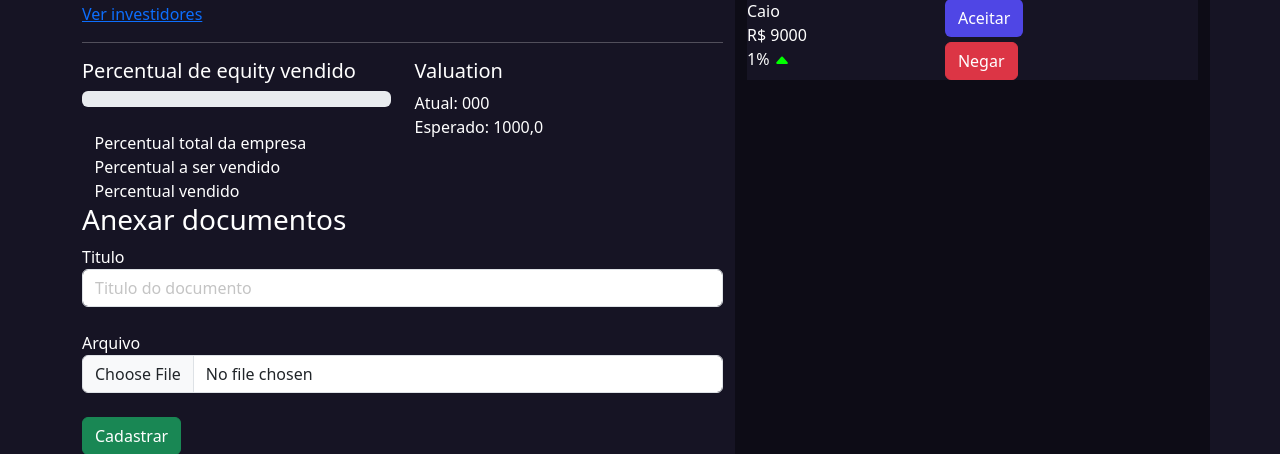
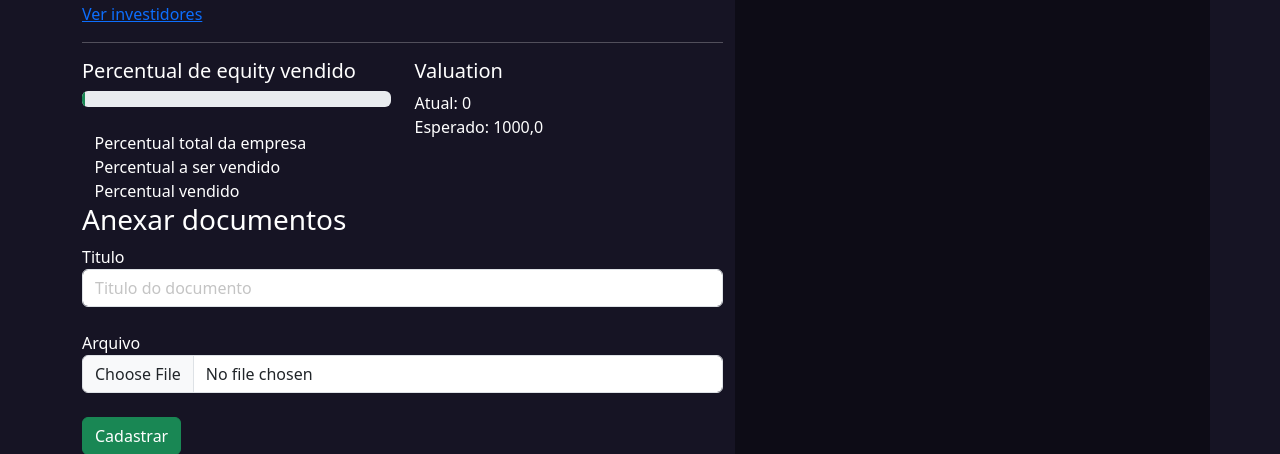
Before and after one commit to BrunoDorea/psw-11, a Django app: page /empresarios/empresa/1 in a window 1280 px wide. Shown: the part 496-950 px from the top of the page. Run offline with Django 5.2, Linux system fonts and the light colour scheme; a user stored in the database is signed in; tables that the repository leaves empty hold one stand-in row (values such as "Sample post"); grey boxes marked "Sample" are stand-in pictures.

Commit message:
sparkles: feat: ver empresa - empresario

```diff
--- a/empresarios/templates/empresa.html
+++ b/empresarios/templates/empresa.html
@@ -6,7 +6,6 @@
     <link rel="stylesheet" href="{% static 'empresarios/css/empresa.css' %}">
     <link rel="stylesheet" href="{% static 'usuarios/css/usuarios.css' %}">
 {% endblock 'head' %}
-
 
 {% block 'body' %}
     {% include "partials/barra_navegacao.html" %}
@@ -40,7 +39,7 @@
                         <a href="#" class="sub-fonte">Ver investidores</a>
                     </div>
                     <div class="col-md">
-                        <h2 class="titulo2">0 Captados</h2>
+                        <h2 class="titulo2">R$ {{total_captado}} captados</h2>
                     </div>
                 </div>
                 <hr>
@@ -49,9 +48,9 @@
                         <h5>Percentual de equity vendido</h5>
                         <div class="progress">
                             <div class="progress-bar bg-primary"
-                                 style="width: %"></div>
+                                 style="width: {{percentual_vendido}}%"></div>
                             <div class="progress-bar bg-success"
-                                 style="width: %"></div>
+                                 style="width: {{empresa.percentual_equity}}%"></div>
                         </div>
                         <br>
                         <label class="point-white"></label><span>&nbsp&nbsp Percentual total da empresa</span>
@@ -62,7 +61,7 @@
                     </div>
                     <div class="col-md">
                         <h5>Valuation</h5>
-                        <span class="sub-fonte">Atual: 000</span>
+                        <span class="sub-fonte">Atual: {{valuation_atual}}</span>
                         <br>
                         <span class="sub-fonte">Esperado: {{empresa.valuation}}</span>
                     </div>
@@ -133,40 +132,38 @@
                 <h3>Solicitações de investimentos</h3>
                 <hr>
                 <br>
-
+                {% for pi in proposta_investimentos_enviada %}
                     <div class="bg-color-dark card-investimento">
                         <div class="row">
                             <div class="col-md">
                                 <img src="{% static 'geral/img/foto_perfil.webp' %}" class="foto-perfil" alt="">
                             </div>
                             <div class="col-md-5" style="text-align: left">
-                                <span class="sub-fonte">Caio</span>
+                                <span class="sub-fonte">{{pi.investidor}}</span>
                                 <br>
-                                <span class="sub-fonte2">R$ 9000</span>
+                                <span class="sub-fonte2">R$ {{pi.valor}}</span>
                                 <br>
-                                <span class="sub-fonte2">1%
-
-
+                                <span class="sub-fonte2">{{pi.percentual}}%
+                                    {% if pi.valuation >= empresa.valuation %}
                                     <svg xmlns="http://www.w3.org/2000/svg" width="16" height="16" fill="currentColor" class="bi bi-caret-up-fill" style="color: #00ff00;" viewBox="0 0 16 16">
                                         <path d="m7.247 4.86-4.796 5.481c-.566.647-.106 1.659.753 1.659h9.592a1 1 0 0 0 .753-1.659l-4.796-5.48a1 1 0 0 0-1.506 0z"/>
                                     </svg>
-
-                                    <!---    <svg xmlns="http://www.w3.org/2000/svg" width="16" height="16" fill="currentColor" style="color: #ff0000;" class="bi bi-caret-down-fill" viewBox="0 0 16 16">
+                                    {% else %}
+                                    <svg xmlns="http://www.w3.org/2000/svg" width="16" height="16" fill="currentColor" style="color: #ff0000;" class="bi bi-caret-down-fill" viewBox="0 0 16 16">
                                             <path d="M7.247 11.14 2.451 5.658C1.885 5.013 2.345 4 3.204 4h9.592a1 1 0 0 1 .753 1.659l-4.796 5.48a1 1 0 0 1-1.506 0z"/>
-                                        </svg>
-                                    -->
-
+                                    </svg>
+                                    {% endif %}
                                 </span>
                             </div>
                             <div class="col-md">
-                                <a href="#" class="btn btn-indigo-normal">Aceitar</a>
+                                <a href="{% url 'gerenciar_proposta' pi.id %}?acao=aceitar" class="btn btn-indigo-normal">Aceitar</a>
                                 <br>
-                                <a href="#" style="margin-top: 5px;" class="btn btn-danger">Negar</a>
+                                <a href="{% url 'gerenciar_proposta' pi.id %}?acao=recusar" style="margin-top: 5px;" class="btn btn-danger">Negar</a>
                             </div>
                         </div>
                     </div>
                     <br>
-
+                {% endfor %}
             </div>
         </div>
     </div>
--- a/empresarios/urls.py
+++ b/empresarios/urls.py
@@ -9,4 +9,5 @@
     path('add_doc/<int:id>', views.add_doc, name="add_doc"),
     path('excluir_dc/<int:id>', views.excluir_dc, name="excluir_dc"),
     path('add_metrica/<int:id>', views.add_metrica, name="add_metrica"),
+    path('gerenciar_proposta/<int:id>', views.gerenciar_proposta, name="gerenciar_proposta")
 ]
--- a/empresarios/views.py
+++ b/empresarios/views.py
@@ -2,6 +2,7 @@
 from django.contrib import messages
 from django.contrib.messages import constants
 
+from investidores.models import PropostaInvestimento
 from .models import Empresas, Documento, Metricas
 
 def cadastrar_empresa(req):
@@ -80,7 +81,25 @@
 
     if req.method == "GET":
         documentos = Documento.objects.filter(empresa=empresa)
-        return render(req, 'empresa.html', {'empresa': empresa, 'documentos': documentos})
+        proposta_investimentos = PropostaInvestimento.objects.filter(empresa=empresa)
+
+        percentual_vendido = 0
+        for pi in proposta_investimentos:
+            if pi.status == 'PA':
+                percentual_vendido = percentual_vendido + pi.percentual
+
+        total_captado = sum(proposta_investimentos.filter(status='PA').values_list('valor', flat=True))
+        valuation_atual = (100 * float(total_captado)) / float(percentual_vendido) if percentual_vendido != 0 else 0
+
+        proposta_investimentos_enviada = proposta_investimentos.filter(status='PE')
+        return render(req, 'empresa.html', {
+            'empresa': empresa,
+            'documentos': documentos,
+            'proposta_investimentos_enviada': proposta_investimentos_enviada,
+            'percentual_vendido': int(percentual_vendido),
+            'total_captado': total_captado,
+            'valuation_atual': valuation_atual
+        })
 
 def add_doc(req, id):
     empresa = Empresas.objects.get(id=id)
@@ -120,10 +139,10 @@
     messages.add_message(req, constants.SUCCESS, "Documento excluído com sucesso")
     return redirect(f'/empresarios/empresa/{documento.empresa.id}')
 
-def add_metrica(request, id):
+def add_metrica(req, id):
     empresa = Empresas.objects.get(id=id)
-    titulo = request.POST.get('titulo')
-    valor = request.POST.get('valor')
+    titulo = req.POST.get('titulo')
+    valor = req.POST.get('valor')
 
     metrica = Metricas(
         empresa=empresa,
@@ -132,5 +151,22 @@
     )
     metrica.save()
 
-    messages.add_message(request, constants.SUCCESS, "Métrica cadastrada com sucesso")
+    messages.add_message(req, constants.SUCCESS, "Métrica cadastrada com sucesso")
     return redirect(f'/empresarios/empresa/{empresa.id}')
+
+def gerenciar_proposta(req, id):
+    if not req.user.is_authenticated:
+        return redirect('/usuarios/logar')
+
+    acao = req.GET.get('acao')
+    pi = PropostaInvestimento.objects.get(id=id)
+
+    if acao == 'aceitar':
+        messages.add_message(req, constants.SUCCESS, 'Proposta aceita')
+        pi.status = 'PA'
+    elif acao == 'recusar':
+        messages.add_message(req, constants.WARNING, 'Proposta recusada')
+        pi.status = 'PR'
+
+    pi.save()
+    return redirect(f'/empresarios/empresa/{pi.empresa.id}')
--- a/investidores/apps.py
+++ b/investidores/apps.py
@@ -1,5 +1,4 @@
 from django.apps import AppConfig
-
 
 class InvestidoresConfig(AppConfig):
     default_auto_field = 'django.db.models.BigAutoField'
--- a/investidores/models.py
+++ b/investidores/models.py
@@ -20,3 +20,7 @@
 
     def __str__(self):
         return str(self.valor)
+
+    @property
+    def valuation(self):
+        return (100 * float(self.valor)) / float(self.percentual)
```
Also changed, not shown: templates/static/geral/img/foto_perfil.webp (added).
